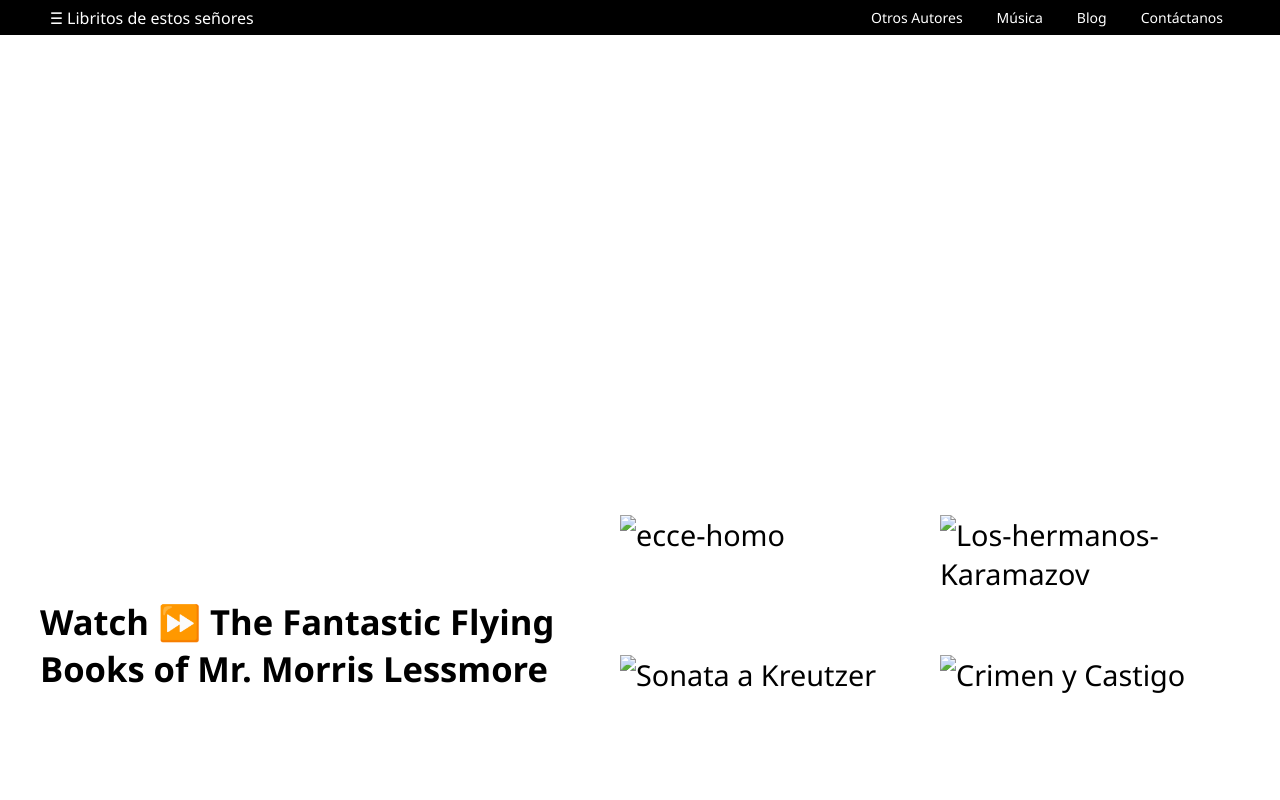
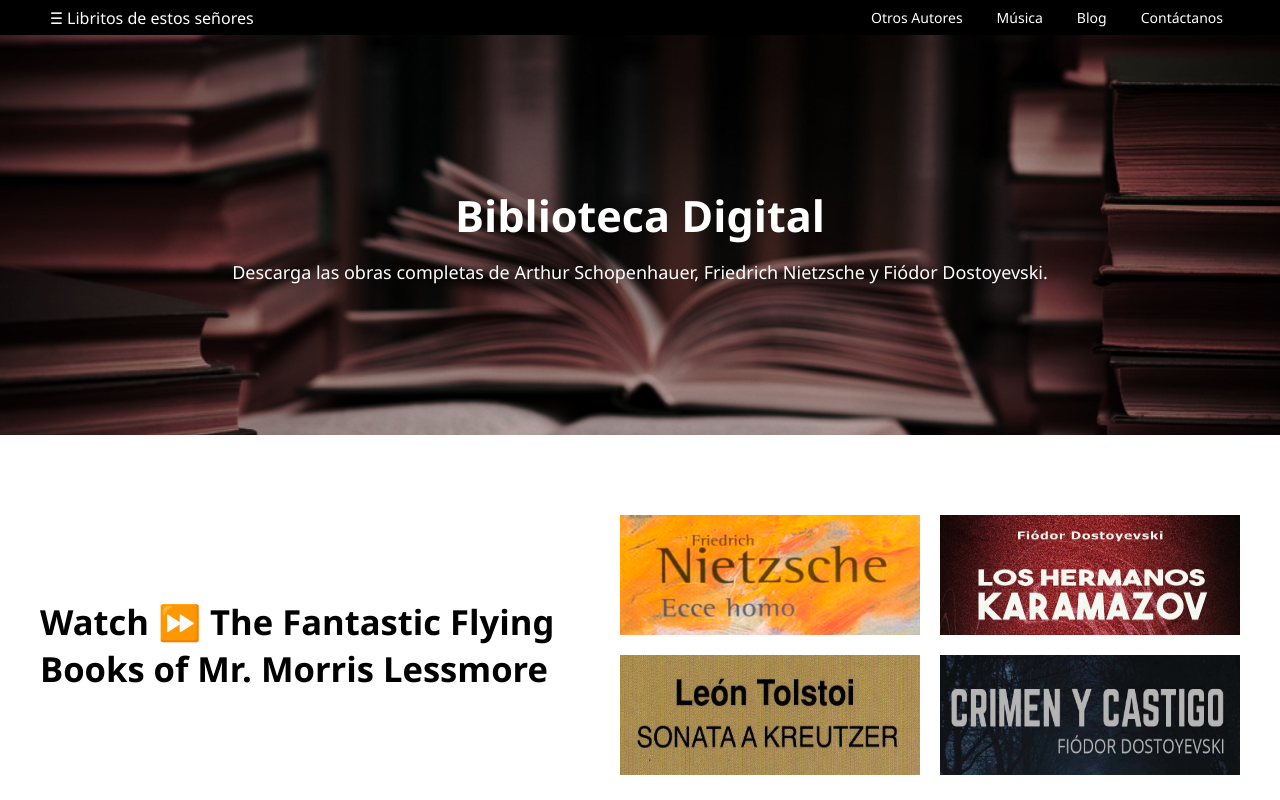
Before and after one commit to anitaenri/Entrega-Bootstrap, a plain HTML site: page index.html in a window 1280 px wide. Shown: the top 800 px of the page. Drawn offline with Linux system fonts and the light colour scheme.

Commit message:
edición de imÃg

```diff
--- a/index.html
+++ b/index.html
@@ -38,19 +38,19 @@
           </h2>
 
         <div class="trends__item">
-        <img src="./assets/ecce-homo-e1636310382386.png  " alt="ecce-homo" />
+        <img src="./assets/images/ecce-homo-e1636310382386.png" alt="ecce-homo" />
         </div>
 
         <div class="trends__item">
-        <img src="./assets/Los-hermanos-Karamazov.jpg" alt="Los-hermanos-Karamazov" />
+        <img src="./assets/images/Los-hermanos-Karamazov.jpg" alt="Los-hermanos-Karamazov" />
         </div>
 
         <div class="trends__item">
-        <img src="./assets/tolstoi.jpg" alt="Sonata a Kreutzer" />
+        <img src="./assets/images/tolstoi.jpg" alt="Sonata a Kreutzer" />
         </div>
 
         <div class="trends__item">
-        <img src="./assets/maxresdefault.jpg" alt="Crimen y Castigo" />
+        <img src="./assets/images/maxresdefault.jpg" alt="Crimen y Castigo" />
         </div>
 
       </section>
--- a/style.css
+++ b/style.css
@@ -73,7 +73,7 @@ header {
 }
 
 .hero {
-  background-image: url('./assets/books.jpg');
+  background-image: url('./assets/images/books.jpg');
   background-repeat: no-repeat;
   background-size: cover;
   background-position: center;
```
